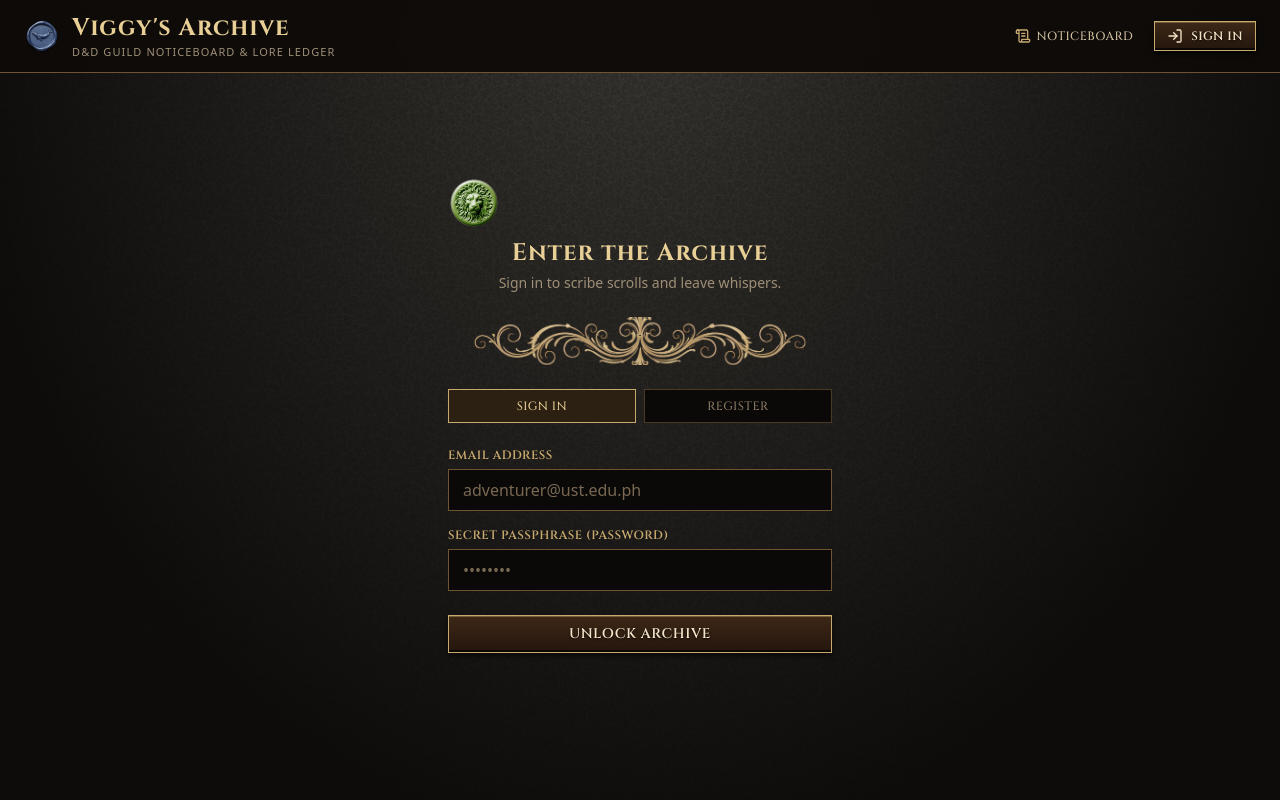
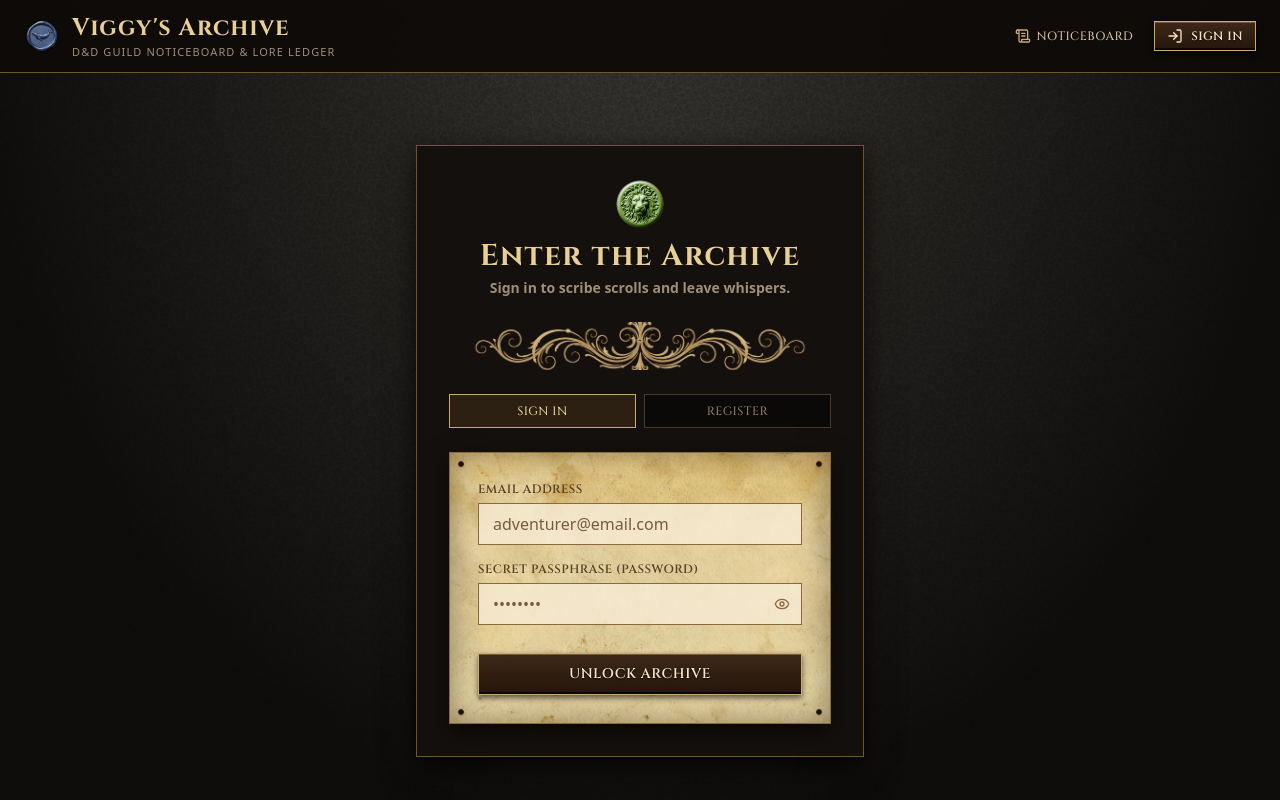
Before and after one commit to UnkGuy/devcomm-blog, a Next.js app: page /login in a window 1280 px wide. Shown: the top 800 px of the page. Built offline with nearby package versions, Linux system fonts and the light colour scheme; no server answers.

Commit message:
feat: enhance LoginPage with client-side validation and improved UI elements

```diff
--- a/src/app/login/page.tsx
+++ b/src/app/login/page.tsx
@@ -6,11 +6,15 @@ import { Input } from '@/components/ui/Input';
 import { Button } from '@/components/ui/Button';
 import { GoldDivider, WaxSeal } from '@/components/ui/Badge';
 import { Toast } from '@/components/ui/Toast';
+import { getParchmentClass } from '@/lib/utils';
 
 export default function LoginPage() {
   const [mode, setMode] = useState<'signin' | 'signup'>('signin');
   const [loading, setLoading] = useState(false);
   const [error, setError] = useState<string | null>(null);
+
+  // Deterministically choose a parchment texture for the inner contract
+  const parchmentStyle = getParchmentClass(mode);
 
   async function handleSubmit(e: React.FormEvent<HTMLFormElement>) {
     e.preventDefault();
@@ -18,6 +22,23 @@ export default function LoginPage() {
     setError(null);
 
     const formData = new FormData(e.currentTarget);
+    const password = formData.get('password') as string;
+
+    // Efficient client-side validation catches mistakes before network requests
+    if (mode === 'signup') {
+      const confirmPassword = formData.get('confirmPassword') as string;
+      if (password !== confirmPassword) {
+        setError("Your secret passphrases do not match. Please try again.");
+        setLoading(false);
+        return;
+      }
+      if (password.length < 6) {
+        setError("Your passphrase must be at least 6 characters long.");
+        setLoading(false);
+        return;
+      }
+    }
+
     const result =
       mode === 'signin'
         ? await signInAction(formData)
@@ -30,22 +51,25 @@ export default function LoginPage() {
   }
 
   return (
-    <div className="max-w-md mx-auto my-10">
-      <div className="Tabletop Roleplay-panel p-6 sm:p-8">
+    <div className="max-w-md mx-auto my-10 shadow-2xl">
+      {/* 1. Restored the original dark obsidian background panel */}
+      <div className="bg3-panel p-6 sm:p-8">
+
         <div className="text-center mb-6">
-          <WaxSeal size={52} className="mb-2" />
-          <h1 className="font-display text-2xl font-bold text-[#e8cf96]">
+          <WaxSeal seed={mode} size={52} className="mb-2 mx-auto" />
+          <h1 className="font-display text-2xl sm:text-3xl font-bold text-[#e8cf96]">
             {mode === 'signin' ? 'Enter the Archive' : 'Pledge Your Name'}
           </h1>
-          <p className="text-sm text-[#9e8f77] mt-1">
+          <p className="text-sm text-[#9e8f77] mt-1 font-semibold">
             {mode === 'signin'
               ? 'Sign in to scribe scrolls and leave whispers.'
               : 'Create an adventurer profile to post on the noticeboard.'}
           </p>
+          {/* Restored the standard gold divider */}
           <GoldDivider />
         </div>
 
-        {/* Mode Switch Tabs */}
+        {/* Mode Switch Tabs (Restored to dark theme) */}
         <div className="grid grid-cols-2 gap-2 mb-6">
           <button
             type="button"
@@ -53,10 +77,10 @@ export default function LoginPage() {
               setMode('signin');
               setError(null);
             }}
-            className={`font-display py-2 text-xs uppercase tracking-widest border cursor-pointer ${
+            className={`font-display py-2 text-xs uppercase tracking-widest border transition-colors cursor-pointer ${
               mode === 'signin'
                 ? 'bg-[#2c2012] text-[#e8cf96] border-[#c8aa6e]'
-                : 'bg-[#0b0908] text-[#8c7b65] border-[#4a3a24]'
+                : 'bg-[#0b0908] text-[#8c7b65] border-[#4a3a24] hover:bg-[#14100d]'
             }`}
           >
             Sign In
@@ -67,20 +91,30 @@ export default function LoginPage() {
               setMode('signup');
               setError(null);
             }}
-            className={`font-display py-2 text-xs uppercase tracking-widest border cursor-pointer ${
+            className={`font-display py-2 text-xs uppercase tracking-widest border transition-colors cursor-pointer ${
               mode === 'signup'
                 ? 'bg-[#2c2012] text-[#e8cf96] border-[#c8aa6e]'
-                : 'bg-[#0b0908] text-[#8c7b65] border-[#4a3a24]'
+                : 'bg-[#0b0908] text-[#8c7b65] border-[#4a3a24] hover:bg-[#14100d]'
             }`}
           >
             Register
           </button>
         </div>
 
-        <form onSubmit={handleSubmit} className="space-y-4">
+        {/* 2. Pinned Parchment Contract layered over the Obsidian Panel */}
+        <div className={`${parchmentStyle} p-5 sm:p-7 relative shadow-[0_4px_12px_rgba(0,0,0,0.6)]`}>
+
+          {/* Decorative iron nail corner pins to sell the physical UI effect */}
+          <div className="absolute top-2 left-2 w-1.5 h-1.5 bg-[#14100d] rounded-full border border-[#3d2817] shadow-sm"></div>
+          <div className="absolute top-2 right-2 w-1.5 h-1.5 bg-[#14100d] rounded-full border border-[#3d2817] shadow-sm"></div>
+          <div className="absolute bottom-2 left-2 w-1.5 h-1.5 bg-[#14100d] rounded-full border border-[#3d2817] shadow-sm"></div>
+          <div className="absolute bottom-2 right-2 w-1.5 h-1.5 bg-[#14100d] rounded-full border border-[#3d2817] shadow-sm"></div>
+
+          <form onSubmit={handleSubmit} className="space-y-4 relative z-10">
             {mode === 'signup' && (
               <Input
                 name="username"
+                variant="parchment"
                 label="Adventurer Name (Username)"
                 placeholder="e.g. Quack the Quacker"
                 required
@@ -90,27 +124,44 @@ export default function LoginPage() {
             <Input
               name="email"
               type="email"
+              variant="parchment"
               label="Email Address"
-            placeholder="adventurer@ust.edu.ph"
+              placeholder="adventurer@email.com"
               required
             />
 
             <Input
               name="password"
               type="password"
+              variant="parchment"
               label="Secret Passphrase (Password)"
               placeholder="••••••••"
               required
             />
 
-          <Button type="submit" variant="gold" className="w-full mt-2" disabled={loading}>
+            {mode === 'signup' && (
+              <Input
+                name="confirmPassword"
+                type="password"
+                variant="parchment"
+                label="Confirm Passphrase"
+                placeholder="••••••••"
+                required
+              />
+            )}
+
+            <div className="pt-3">
+              <Button type="submit" variant="gold" className="w-full py-2.5" disabled={loading}>
                 {loading
                   ? 'Channeling...'
                   : mode === 'signin'
                   ? 'Unlock Archive'
                   : 'Seal Registration'}
               </Button>
+            </div>
           </form>
+        </div>
+
       </div>
 
       <Toast message={error} type="error" onClose={() => setError(null)} />
--- a/src/components/ui/Input.tsx
+++ b/src/components/ui/Input.tsx
@@ -1,4 +1,7 @@
-import React from 'react';
+'use client';
+
+import React, { useState } from 'react';
+import { Eye, EyeOff } from 'lucide-react';
 import { cn } from '@/lib/utils';
 
 interface InputProps extends React.InputHTMLAttributes<HTMLInputElement> {
@@ -10,30 +13,54 @@ export function Input({
   label,
   className,
   variant = 'dark',
+  type = 'text',
   ...props
 }: InputProps) {
+  const [showPassword, setShowPassword] = useState(false);
+  const isPassword = type === 'password';
+  const inputType = isPassword ? (showPassword ? 'text' : 'password') : type;
+
   return (
-    <div className="w-full space-y-1.5">
+    <div className="w-full space-y-1.5 relative">
       {label && (
         <label
           className={cn(
             'block font-display text-xs uppercase tracking-widest font-semibold',
-            variant === 'dark' ? 'text-[#c8aa6e]' : 'text-[#3d2712]'
+            variant === 'dark' ? 'text-[#c8aa6e]' : 'text-[#5a4228]'
           )}
         >
           {label}
         </label>
       )}
+
+      <div className="relative w-full">
         <input
+          type={inputType}
           className={cn(
             'w-full px-3.5 py-2 text-base transition-colors focus:outline-none',
+            isPassword ? 'pr-10' : '',
             variant === 'dark'
               ? 'bg-[#0b0908] border border-[#6e552f] text-[#f3e5c8] placeholder:text-[#786852] focus:border-[#c8aa6e]'
-            : 'bg-[#f8edd6]/80 border border-[#8c6a3d] text-[#23170b] placeholder:text-[#785c3c] focus:border-[#3d2712]',
+              : 'bg-[#f8edd6]/80 border border-[#8c6a3d] text-[#23170b] placeholder:text-[#785c3c] focus:border-[#4a3319]',
             className
           )}
           {...props}
         />
+
+        {isPassword && (
+          <button
+            type="button"
+            tabIndex={-1}
+            onClick={() => setShowPassword(!showPassword)}
+            className={cn(
+              "absolute right-3 top-1/2 -translate-y-1/2 cursor-pointer transition-colors",
+              variant === 'dark' ? 'text-[#8c7b65] hover:text-[#c8aa6e]' : 'text-[#8c6a3d] hover:text-[#4a3319]'
+            )}
+          >
+            {showPassword ? <EyeOff className="w-4 h-4" /> : <Eye className="w-4 h-4" />}
+          </button>
+        )}
+      </div>
     </div>
   );
 }
```
Lines whose indentation alone changed are shown as unchanged.
